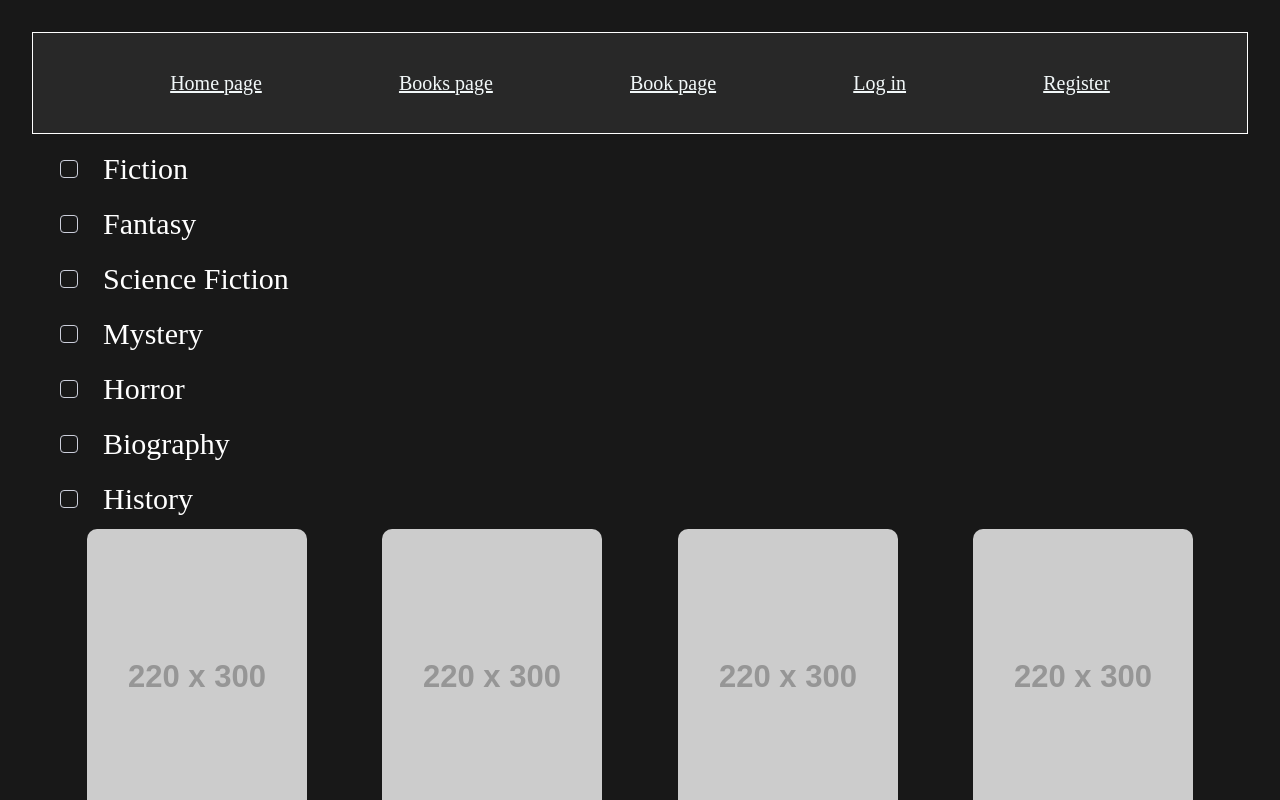
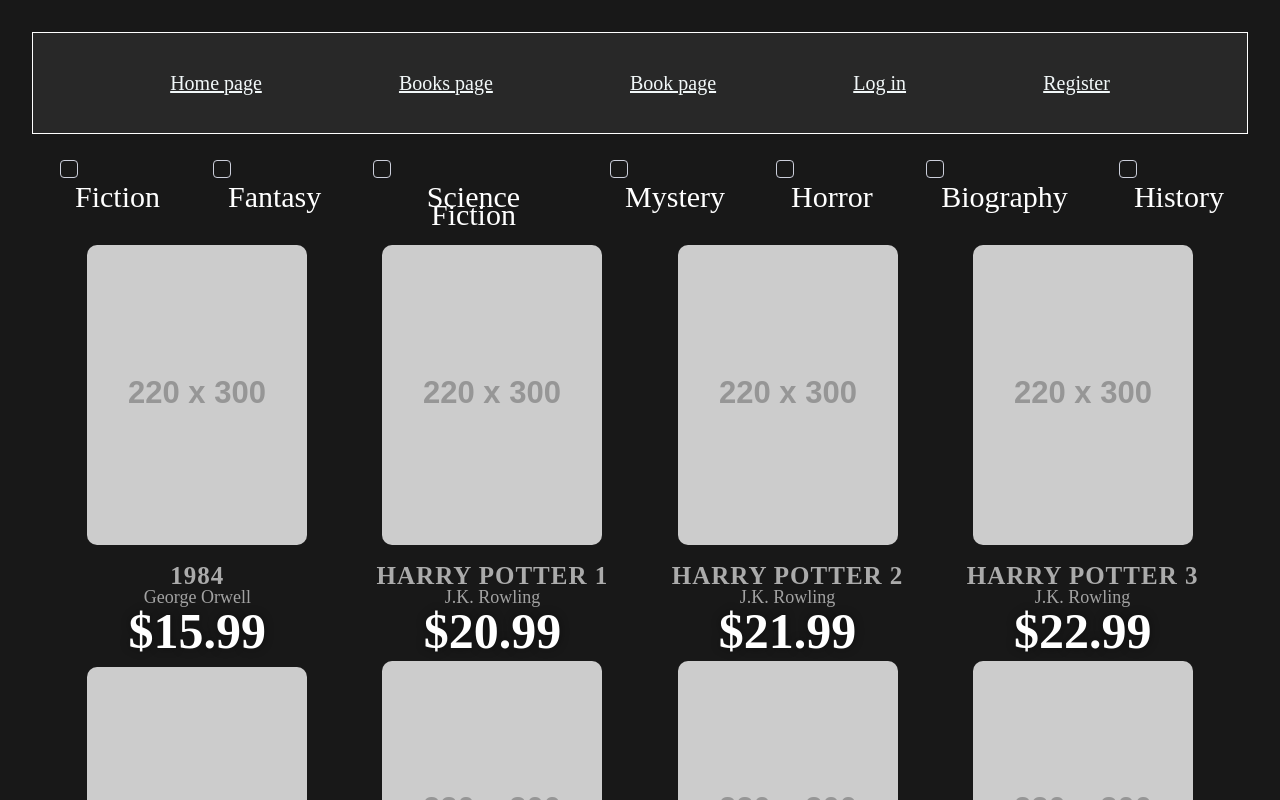
Before and after one commit to kimish1/AWebsite, a React (Vite) app: page /page-books in a window 1280 px wide. Shown: the top 800 px of the page. Built offline with nearby package versions, Linux system fonts and the light colour scheme.

Commit message:
A website books 4 last 0

```diff
--- a/src/pages/Books/index.tsx
+++ b/src/pages/Books/index.tsx
@@ -12,7 +12,6 @@
     return (
         <div>
             <Page>
-                <div className="categorii">
                 <div className="checkbox-wrapper-4">
                     {categori.map((category) => {
                         return (
@@ -25,7 +24,6 @@
                             />
                         )
                     })}
-                    </div>
                 </div>
                 <div className="popular-books">
                     {books.map((book) => {
--- a/src/pages/Books/style.css
+++ b/src/pages/Books/style.css
@@ -4,6 +4,11 @@
     color: white;
     display: flex;
     margin: 5px;
+}
+.checkbox-wrapper-4 {
+    display: flex;
+    flex-flow: nowrap;
+    gap: 10px;
 }
 
 .checkbox-wrapper-4 .cbx {
@@ -16,12 +21,6 @@
     transition: all 0.2s ease;
     display: inline-block;
 }
-.categorii {
-    display: flex;
-    flex-flow: nowrap;
-    gap: 10px;
-}
-
 .checkbox-wrapper-4 .cbx:not(:last-child) {
     margin-right: 0px;
 }
```
Lines whose indentation alone changed are shown as unchanged.
